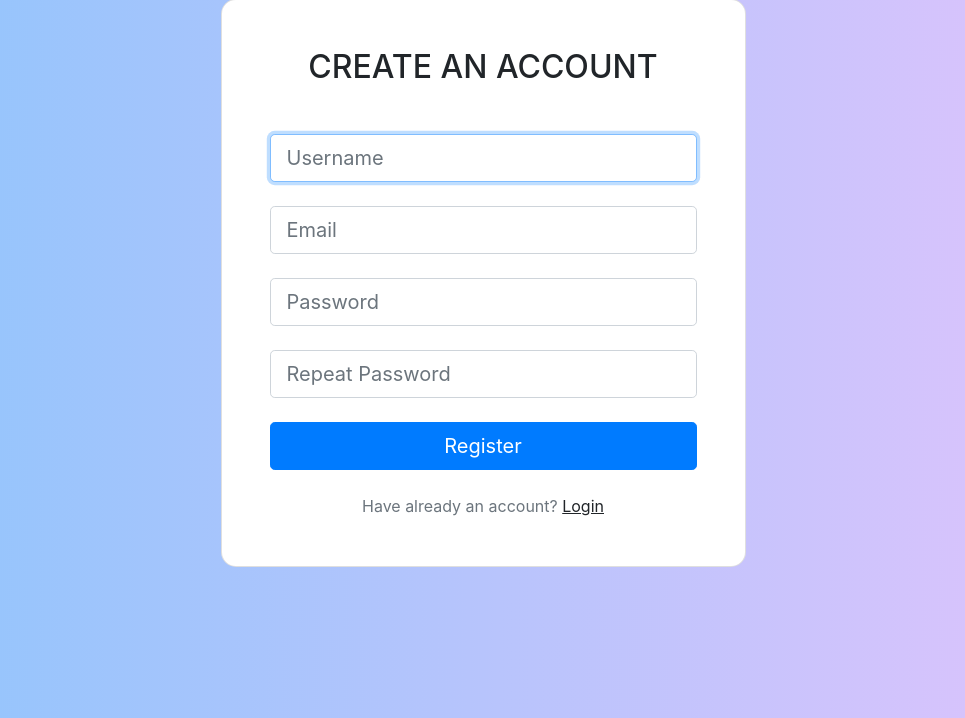
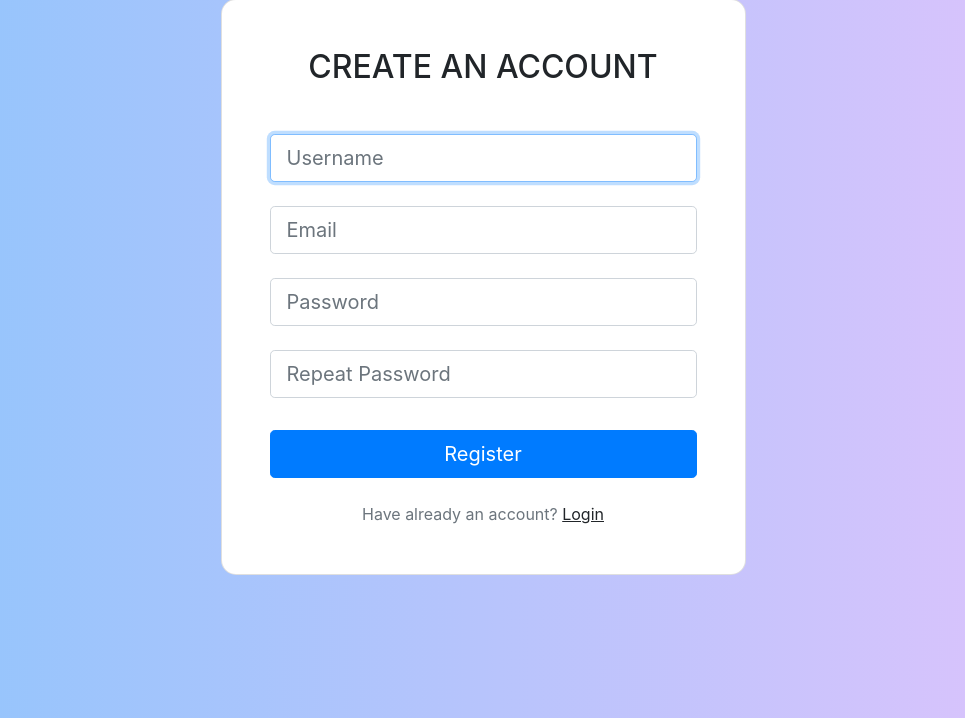
Before and after one commit to vaibhav519/todo, a Django app: page /users/register/ in a window 1280 px wide. Shown: the part 49-767 px from the top of the page, without its empty margins (157-1122 px from the left). Run offline with Django 4.2, Linux system fonts and the light colour scheme; some libraries are stand-ins or nearby versions.

Commit message:
updated register page.

```diff
--- a/users/templates/users/register.html
+++ b/users/templates/users/register.html
@@ -28,7 +28,7 @@
               <div class="d-flex justify-content-center">
                 <button
                   type="submit"
-                  class="btn btn-block btn-lg btn-primary "
+                  class="btn btn-block btn-lg btn-primary mt-2"
                 >
                   Register
                 </button>
```
Also changed, not shown: db.sqlite3.
